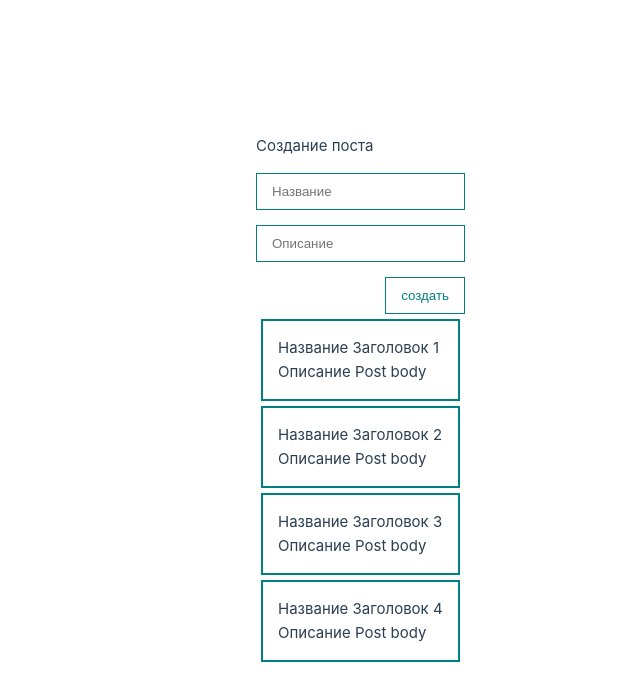
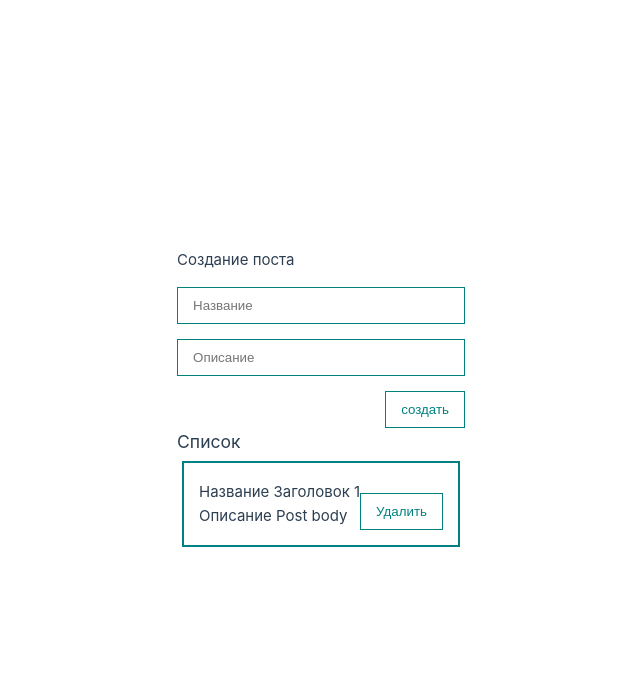
Before and after one commit to SECVBulRep/vue-store, a Vue app in the folder myvue/: page / in a window 1280 px wide. Shown: the top 700 px of the page, without its empty margins (155-795 px from the left). Built offline with nearby package versions, Linux system fonts and the light colour scheme.

Commit message:
* вынес кнопку в компоненту

```diff
--- a/myvue/src/App.vue
+++ b/myvue/src/App.vue
@@ -10,18 +10,12 @@
 
   data() {
     return {
-      posts: [
-        { id: 1, title: 'Заголовок 1', body: 'Post body' },
-        { id: 2, title: 'Заголовок 2', body: 'Post body' },
-        { id: 3, title: 'Заголовок 3', body: 'Post body' },
-        { id: 4, title: 'Заголовок 4', body: 'Post body' }
-      ]
+      posts: [{ id: 1, title: 'Заголовок 1', body: 'Post body' }]
     }
   },
   methods: {
     CreatePost(post) {
       this.posts.push(post)
-      console.log(post)
     }
   }
 }
--- a/myvue/src/components/postForm.vue
+++ b/myvue/src/components/postForm.vue
@@ -3,12 +3,14 @@
     <h4>Создание поста</h4>
     <input v-model="post.title" class="input" type="text" placeholder="Название" />
     <input v-model="post.body" class="input" type="text" placeholder="Описание" />
-    <button class="btn" @click="createPost">создать</button>
+    <my-button class="btn" @click="createPost">создать</my-button>
   </form>
 </template>
 
 <script>
+import myButton from './ui/myButton.vue'
 export default {
+  components: { myButton },
   data() {
     return {
       post: {
@@ -43,13 +45,4 @@
   padding: 10px 15px;
   margin-top: 15px;
 }
-
-.btn {
-  margin-top: 15px;
-  align-self: flex-end;
-  padding: 10px 15px;
-  background: none;
-  color: teal;
-  border: 1px solid teal;
-}
 </style>
--- /dev/null
+++ b/myvue/src/components/postItem.vue
@@ -0,0 +1,35 @@
+<template>
+  <div class="post">
+    <div>
+      <div><strong>Название</strong> {{ post.title }}</div>
+      <div><strong>Описание</strong> {{ post.body }}</div>
+    </div>
+    <div class="postBtns">
+      <my-button>Удалить</my-button>
+    </div>
+  </div>
+</template>
+
+<script>
+import myButton from './ui/myButton.vue'
+export default {
+  components: { myButton },
+  props: {
+    post: {
+      type: Object,
+      required: true
+    }
+  }
+}
+</script>
+
+<style lang="scss" scoped>
+.post {
+  padding: 15px;
+  border: 2px solid teal;
+  margin: 5px;
+  display: flex;
+  align-items: center;
+  justify-content: space-between;
+}
+</style>
--- a/myvue/src/components/postList.vue
+++ b/myvue/src/components/postList.vue
@@ -1,12 +1,16 @@
 <template>
-  <div class="post" v-for="post in posts">
-    <div><strong>Название</strong> {{ post.title }}</div>
-    <div><strong>Описание</strong> {{ post.body }}</div>
+  <div>
+    <h3>Список</h3>
+    <post-item v-for="post in posts" :post="post" :key="post.id"></post-item>
   </div>
 </template>
 
 <script>
+import postItem from './postItem.vue'
+
 export default {
+  components: { postItem },
+
   props: {
     posts: {
       type: Array,
@@ -17,9 +21,4 @@
 </script>
 
 <style lang="scss" scoped>
-.post {
-  padding: 15px;
-  border: 2px solid teal;
-  margin: 5px;
-}
 </style>
--- /dev/null
+++ b/myvue/src/components/ui/myButton.vue
@@ -0,0 +1,20 @@
+<template>
+  <button class="btn">
+    <slot></slot>
+  </button>
+</template>
+
+<script>
+export default {}
+</script>
+
+<style lang="scss" scoped>
+.btn {
+  margin-top: 15px;
+  align-self: flex-end;
+  padding: 10px 15px;
+  background: none;
+  color: teal;
+  border: 1px solid teal;
+}
+</style>
```
